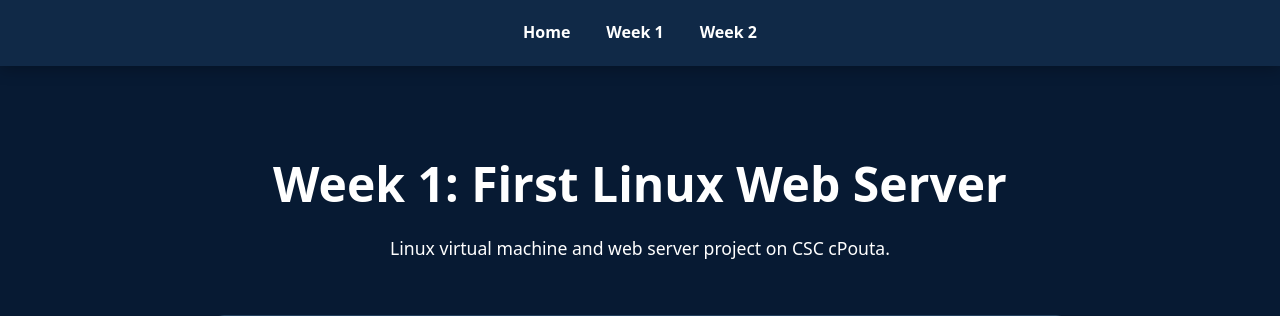
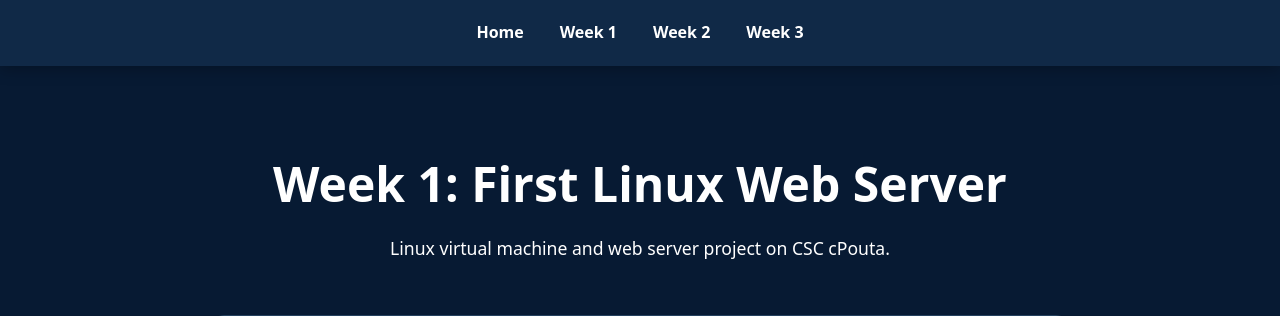
Before and after one commit to heikkijj/linux-administration, a Flask app: page /week1/ in a window 1280 px wide. Shown: the top 316 px of the page. Run offline with Flask 3, Linux system fonts and the light colour scheme; data comes from the database, SQL or seed files in the repository.

Commit message:
Add Week 3 to navigation

```diff
--- a/portfolio/templates/base.html
+++ b/portfolio/templates/base.html
@@ -12,6 +12,7 @@
         <a href="{{ url_for('index') }}">Home</a>
         <a href="{{ url_for('week1') }}">Week 1</a>
         <a href="{{ url_for('week2') }}">Week 2</a>
+        <a href="{{ url_for('week3') }}">Week 3</a>
     </div>
 </nav>
 <main>
```
